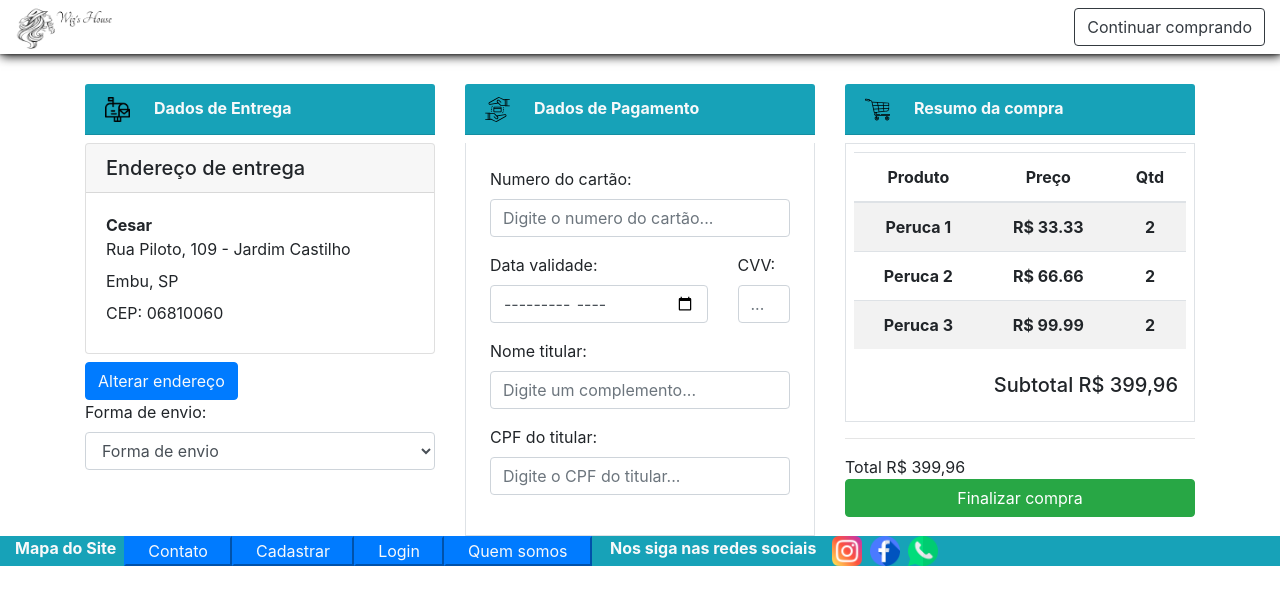
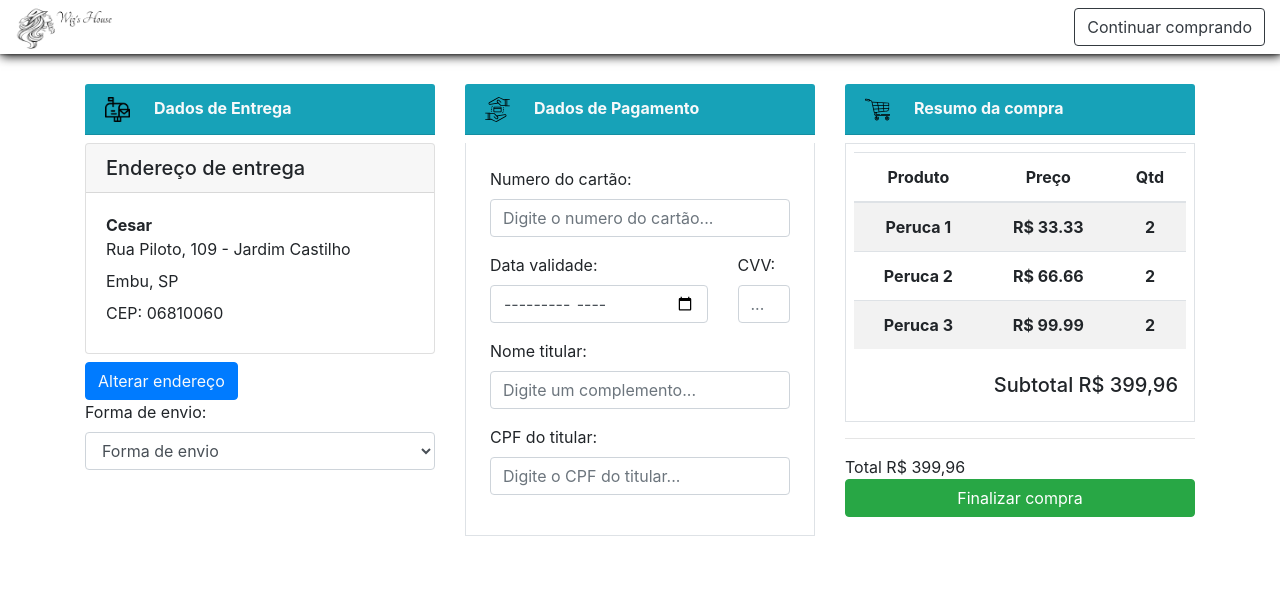
Before and after one commit to kaiser-developer/eCommercePeruca, an Angular app: page /checkout in a window 1280 px wide. Shown: the top 604 px of the page. Built offline with nearby package versions, Linux system fonts and the light colour scheme.

Commit message:
Atualizando paginas

```diff
--- a/src/app/app.module.ts
+++ b/src/app/app.module.ts
@@ -7,7 +7,6 @@ import { AppRoutingModule } from './app-routing.module';
 import { FormsModule, ReactiveFormsModule } from "@angular/forms";
 import { HttpClientModule } from "@angular/common/http";
 
-import { FooterComponent } from './components/footer/footer.component';
 import { CheckoutComponent } from './components/checkout/checkout.component';
 import { DadosPagamentoComponent } from './components/checkout/dados-pagamento/dados-pagamento.component';
 import { ModalModule } from 'ngx-bootstrap/modal';
@@ -23,7 +22,6 @@ import { HeaderComponent } from './components/header/header.component';
 @NgModule({
   declarations: [
     AppComponent,
-    FooterComponent,
     LoginComponent,
     CheckoutComponent,
     DadosPagamentoComponent,
--- a/src/app/components/checkout/checkout.component.html
+++ b/src/app/components/checkout/checkout.component.html
@@ -72,5 +72,3 @@
         <p>Preenha todos os dados corretamente para finalizar a compra.</p>
     </div>
   </ng-template>
-
-<app-footer></app-footer>
--- a/src/app/components/footer/footer.component.html
+++ /dev/null
@@ -1,21 +0,0 @@
-<footer class="bg-info text-light">
-    <div class="container-fluid d-flex">
-        <div class="row col-6">
-            <div id="foot" class="btn-group" role="group">
-                <strong class="mr-2">Mapa do Site</strong>
-                <button class="btn-primary"> <a href="contato.html" class="text-light m-3">Contato</a></button>
-                <button class="btn-primary"> <a href="cadastre.html" class="text-light m-3">Cadastrar</a></button>
-                <button class="btn-primary"> <a href="index.html" class="text-light m-3">Login</a></button>
-                <button class="btn-primary"> <a href="#" class="text-light m-3">Quem somos</a></button>
-            </div>
-        </div>
-        <div id="foot" class="row col-6">
-            <strong class="mr-2">Nos siga nas redes sociais</strong>
-            <img class="LogoRS mr-2 ml-2" src="../../../assets/images/instagram-esbocado.png" width="30" height="30"
-                    alt="Instagram Wig's">
-            <img class="LogoRS mr-2" src="../../../assets/images/facebook.png" width="30" height="30" alt="Facebook Wig's">
-            <img class="LogoRS mr-2" src="../../../assets/images/whatsapp.png" width="30" height="30" alt="Whatsapp Wig's">
-
-        </div>
-    </div>
-</footer>
--- a/src/app/components/footer/footer.component.ts
+++ /dev/null
@@ -1,15 +0,0 @@
-import { Component, OnInit } from '@angular/core';
-
-@Component({
-  selector: 'app-footer',
-  templateUrl: './footer.component.html',
-  styleUrls: ['./footer.component.css']
-})
-export class FooterComponent implements OnInit {
-
-  constructor() { }
-
-  ngOnInit(): void {
-  }
-
-}
```
Also changed, not shown: src/app/components/footer/footer.component.css (deleted), 1 other file (tests, documents, lock files or other folders).
